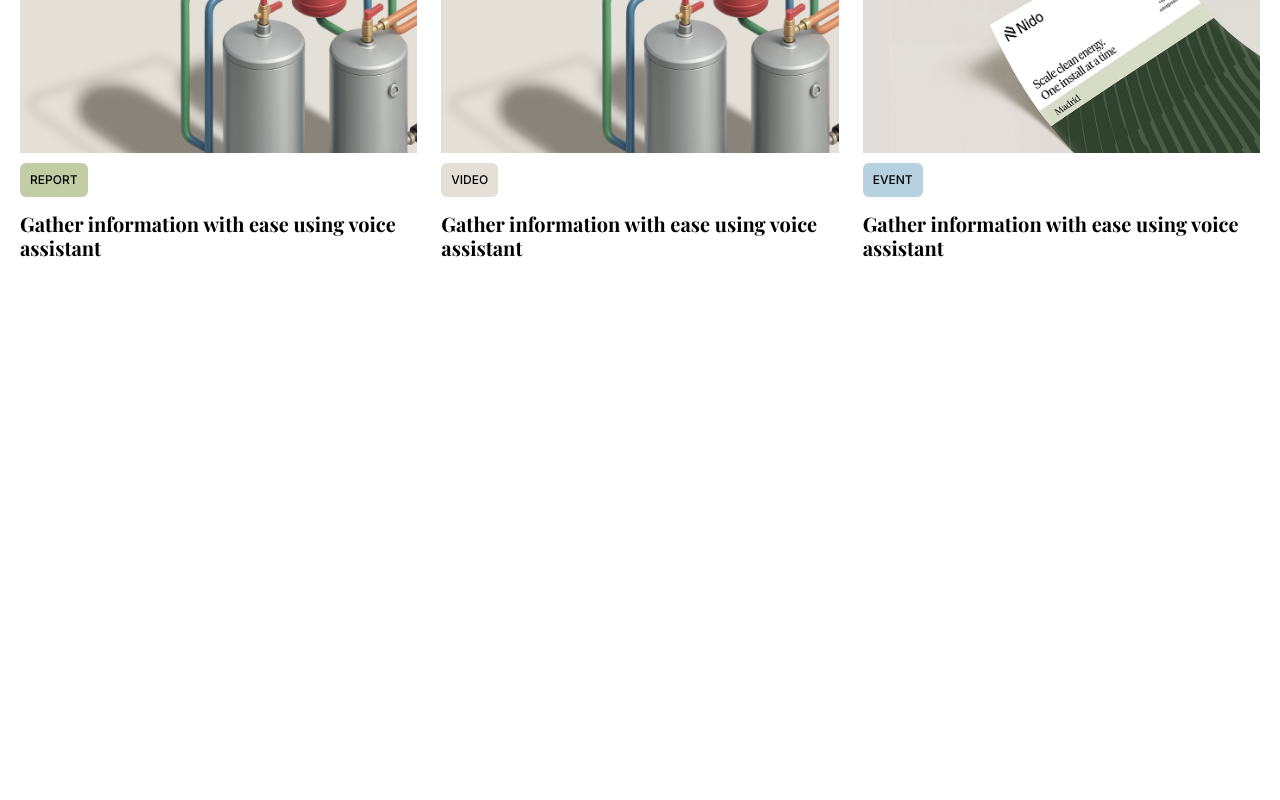
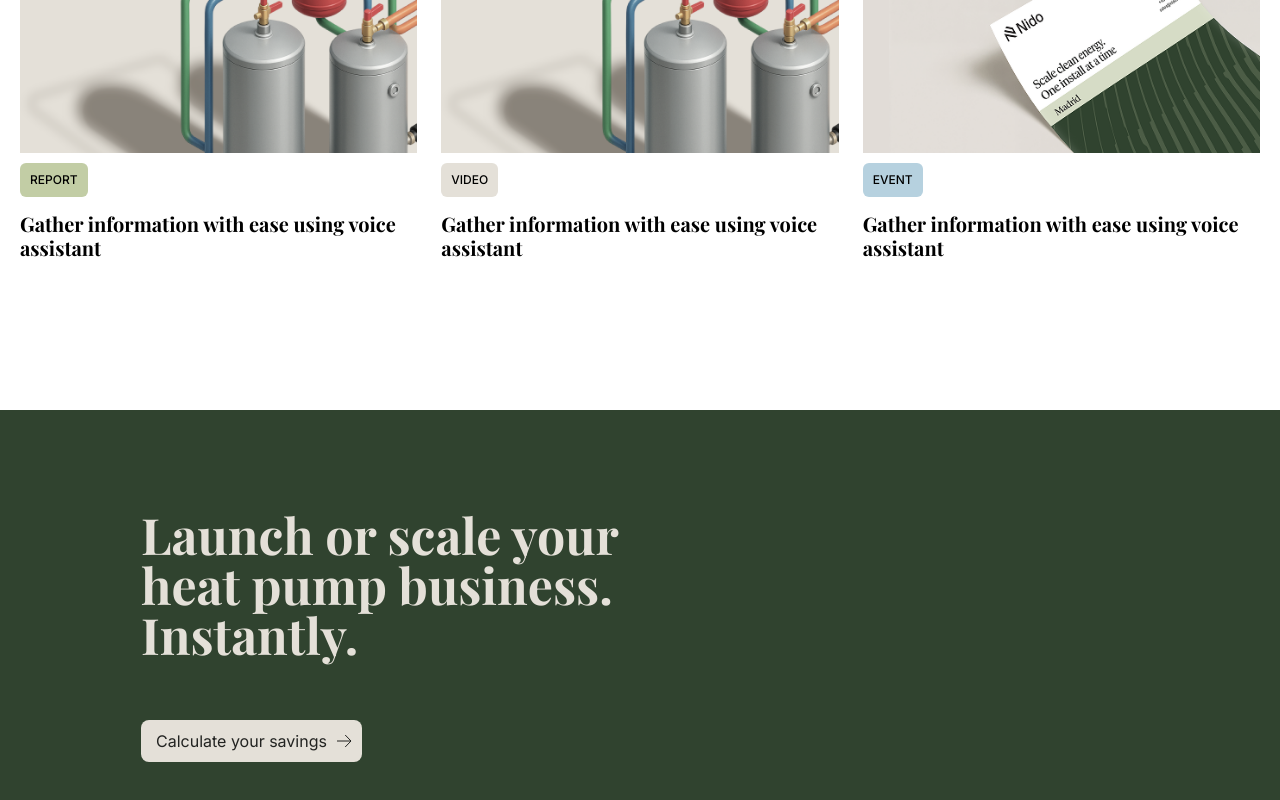
Before and after one commit to nonowelle/nido-redesign, a Vue app: page / in a window 1280 px wide. Shown: the part 5301-6101 px from the top of the page. Before the commit the page ends 5711 px from the top, so only its background shows below. Built offline with nearby package versions, Linux system fonts and the light colour scheme.

Commit message:
add content to footer

```diff
--- a/src/App.vue
+++ b/src/App.vue
@@ -8,6 +8,7 @@
     <AbstractBanner />
     <FAQ />
     <ResourceBanner />
+    <Footer />
   </div>
 </template>
 
@@ -20,6 +21,7 @@ import ImgBanner from './components/ImgBanner.vue';
 import AbstractBanner from './components/AbstractBanner.vue';
 import FAQ from './components/FAQ.vue';
 import ResourceBanner from './components/ResourceBanner.vue';
+import Footer from './components/Footer.vue';
 </script>
 
 <style lang="scss">
--- /dev/null
+++ b/src/components/Footer.vue
@@ -0,0 +1,47 @@
+<template>
+    <div class="footer">
+        <div class="container">
+            <div class="footer-banner">
+                <h2 class="footer-banner-title">Launch or scale your heat pump business. Instantly.</h2>
+                <div class="b-primary-light cta-button">Calculate your savings <svg width="15" height="14"
+                        viewBox="0 0 15 14" fill="none" xmlns="http://www.w3.org/2000/svg">
+                        <path d="M0 7H14M14 7L8.21431 1M14 7L8.21431 13" stroke="#222321" />
+                    </svg>
+                </div>
+            </div>
+            <div class="footer-menu">
+                <div class="menu-col-1"></div>
+                <div class="menu-col-2"></div>
+                <div class="menu-col-3"></div>
+            </div>
+            <div class="footer-partners">
+                <div class="footer-partner-title"></div>
+                <div class="footer-partners-logos"></div>
+            </div>
+        </div>
+    </div>
+</template>
+
+<style lang="scss" scoped>
+.footer {
+    background-color: var(--GreenAccent);
+    padding: 100px 125px;
+    display: flex;
+
+    &-banner {
+        display: flex;
+        flex-direction: column;
+        width: 50%;
+
+        &-title {
+            font-size: var(--font-size-h1);
+            line-height: var(--line-height-h1);
+            color: var(--BezhPrimary)
+        }
+
+        .cta-button {
+            width: fit-content;
+        }
+    }
+}
+</style>
```
Also changed, not shown: public/content/components/footer.md (added, +32 -0 lines), src/styles/assets/logos/institut-valencia.svg (renamed from src/styles/assets/logos/institut0valencia.svg).
